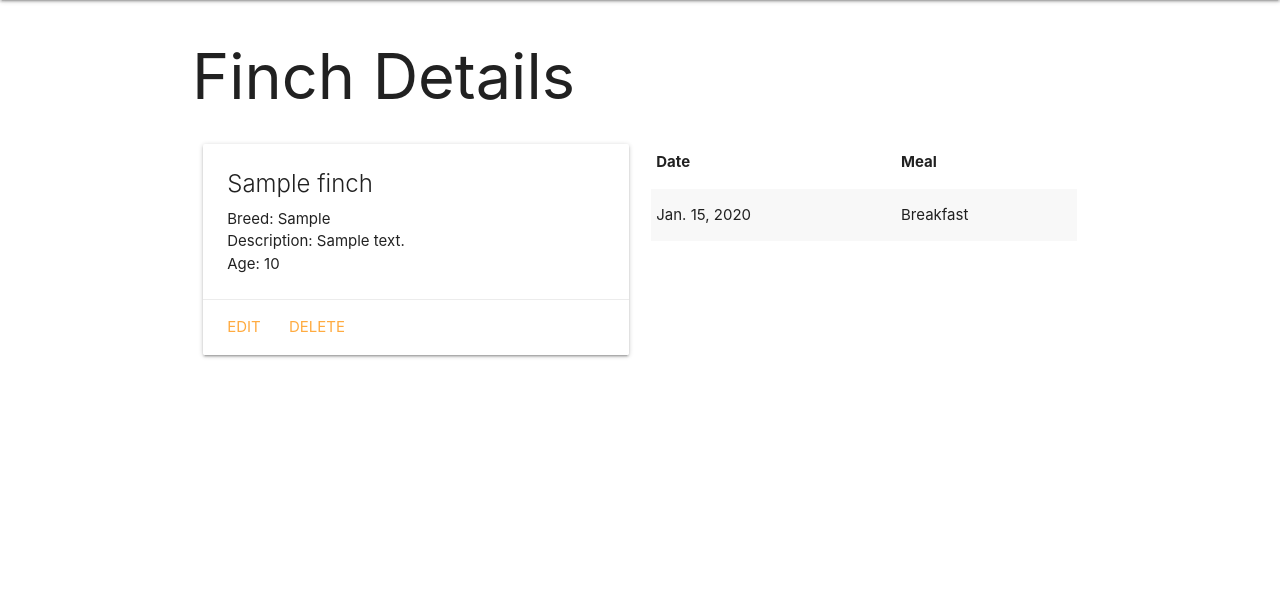
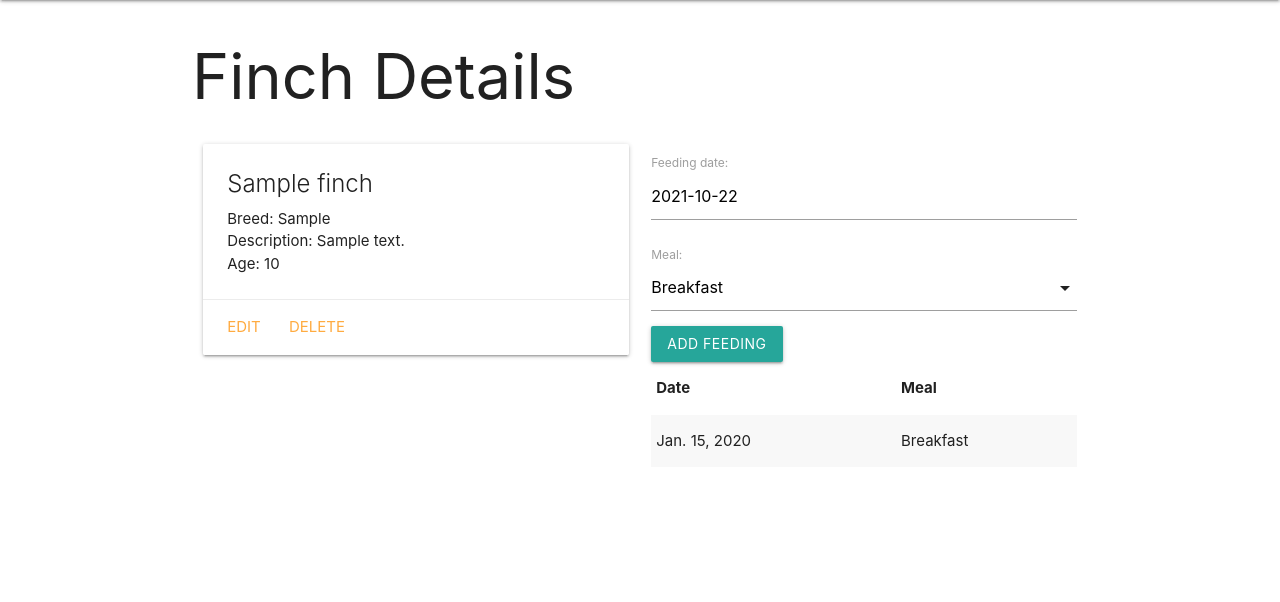
Before and after one commit to tatsuyax25/finchcollector, a Django app: page /finches/1/ in a window 1280 px wide. Shown: the part 64-666 px from the top of the page. Run offline with Django 3.2, Linux system fonts and the light colour scheme; tables that the repository leaves empty hold one stand-in row (values such as "Sample post").

Commit message:
New Feeding Update

```diff
--- a/main_app/templates/base.html
+++ b/main_app/templates/base.html
@@ -8,6 +8,7 @@
   <title>Finch Collector</title>
   <link rel="stylesheet" href="https://cdnjs.cloudflare.com/ajax/libs/materialize/1.0.0/css/materialize.min.css">
   <link rel="stylesheet" type="text/css" href="{% static 'css/style.css' %}">
+  <script src="https://cdnjs.cloudflare.com/ajax/libs/materialize/1.0.0/js/materialize.min.js"></script>
 </head>
 <body>
   <header class="navbar-fixed">
--- a/main_app/templates/finches/detail.html
+++ b/main_app/templates/finches/detail.html
@@ -23,6 +23,11 @@
     </div>
   </div>
   <div class="col s6">
+    <form action="{% url 'add_feeding' finch.id %}" method="post">
+        {% csrf_token %}
+        {{ feeding_form.as_p }}
+        <input type="submit" class="btn" value="Add Feeding">
+      </form>
     <table class="striped">
       <thead>
         <tr><th>Date</th><th>Meal</th></tr>
@@ -38,4 +43,15 @@
     </table>
   </div>
 </div>
+<script>
+     const dateEl = document.getElementById('id_date');
+  M.Datepicker.init(dateEl, {
+    format: 'yyyy-mm-dd',
+    defaultDate: new Date(),
+    setDefaultDate: true,
+    autoClose: true
+  });
+  const selectEl = document.getElementById('id_meal');
+  M.FormSelect.init(selectEl);
+</script>
 {% endblock %}
--- a/main_app/urls.py
+++ b/main_app/urls.py
@@ -12,4 +12,5 @@ urlpatterns = [
     # Add the new routes below
     path('finches/<int:pk>/update/', views.FinchUpdate.as_view(), name='finches_update'),
     path('finches/<int:pk>/delete/', views.FinchDelete.as_view(), name='finches_delete'),
+    path('finches/<int:finch_id>/add_feeding/', views.add_feeding, name='add_feeding'),
 ]
--- a/main_app/views.py
+++ b/main_app/views.py
@@ -1,4 +1,4 @@
-from django.shortcuts import render
+from django.shortcuts import render, redirect
 # render in django renders template
 from django.views.generic.edit import CreateView, UpdateView, DeleteView
 from .models import Finch
@@ -32,6 +32,18 @@ def finches_detail(request, finch_id):
         'finch': finch, 'feeding_form': feeding_form
     })
 
+def add_feeding(request, finch_id):
+    # create a ModelForm instance using the data in request.POST
+    form = FeedingForm(request.POST)
+    # validate the form
+    if form.is_valid():
+        # don't save the form to the db unitl it
+        #has the finch_id assigned
+        new_feeding = form.save(commit=False)
+        new_feeding.finch_id = finch_id
+        new_feeding.save()
+    return redirect('detail', finch_id=finch_id)
+
 class FinchCreate(CreateView):
     model = Finch
     fields = '__all__'
```
